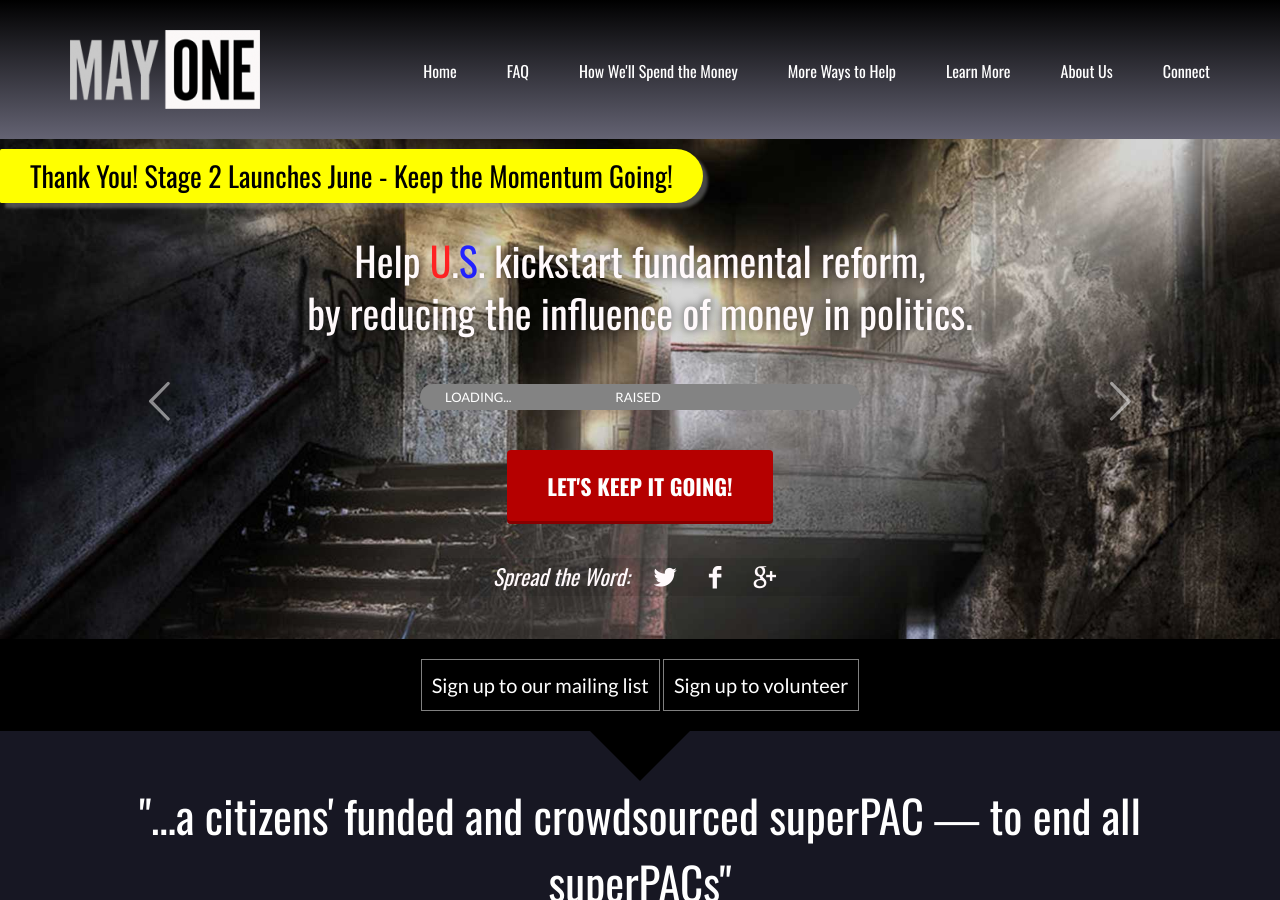
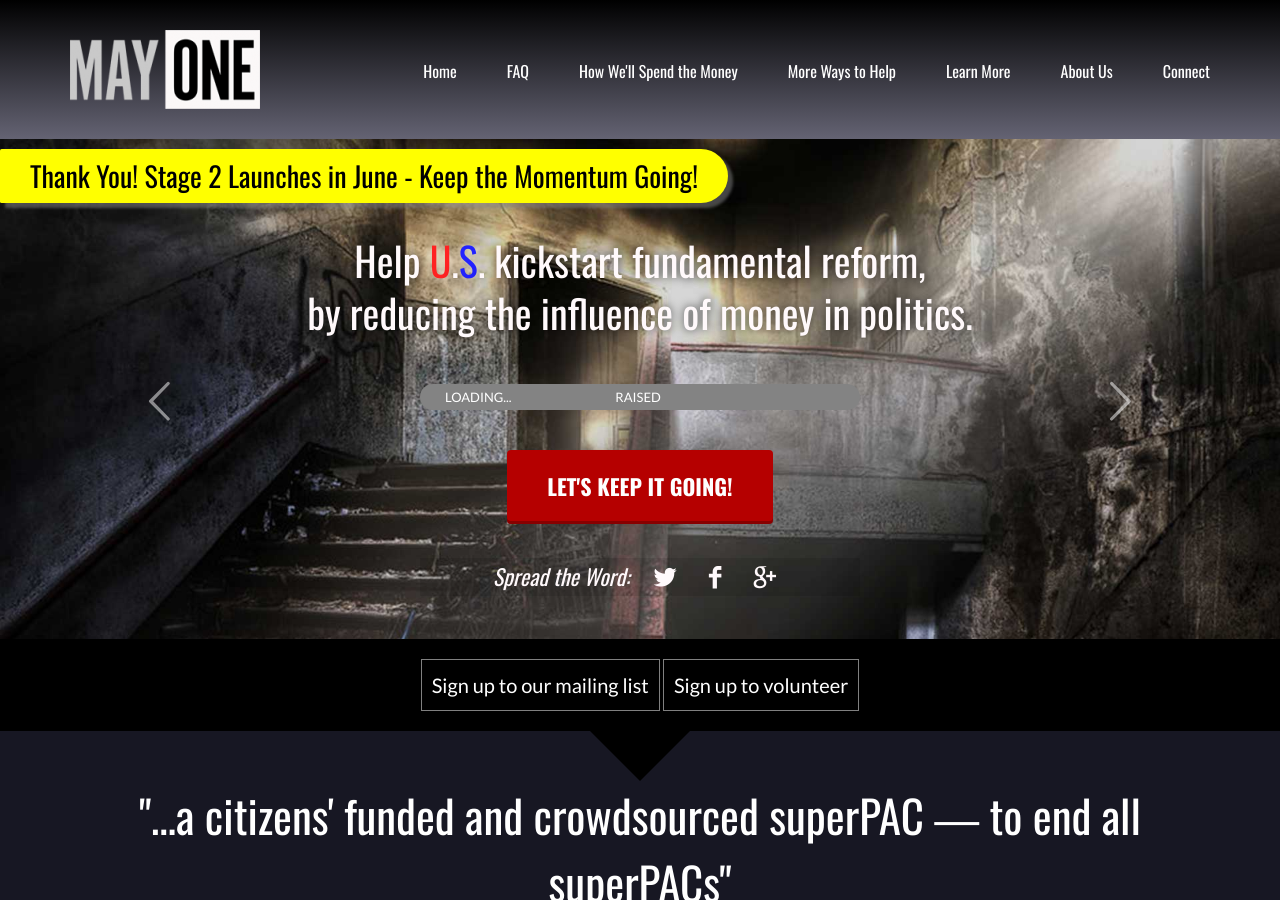
Before and after one commit to MayOneUS/2014-06-02-mayone.us-website, a Jekyll site: the page built from index.html, in a window 1280 px wide and 900 px high. Built offline with Jekyll 4.4.1, drawn with Linux system fonts in a browser that asks for light colours; nearby versions of some CDN libraries; library files that are not in the unit come from our copies.

Commit message:
Added "in"

```diff
--- a/index.html
+++ b/index.html
@@ -22,7 +22,7 @@ by reducing the influence of money in politics.
 
 {% assign show_ribbon = true %}
 {% capture ribbon %}
-Thank You! Stage 2 Launches June<span class="hide-mobile"> - Keep the Momentum Going</span>!
+Thank You! Stage 2 Launches in June<span class="hide-mobile"> - Keep the Momentum Going</span>!
 {% endcapture %}
 
 
```
